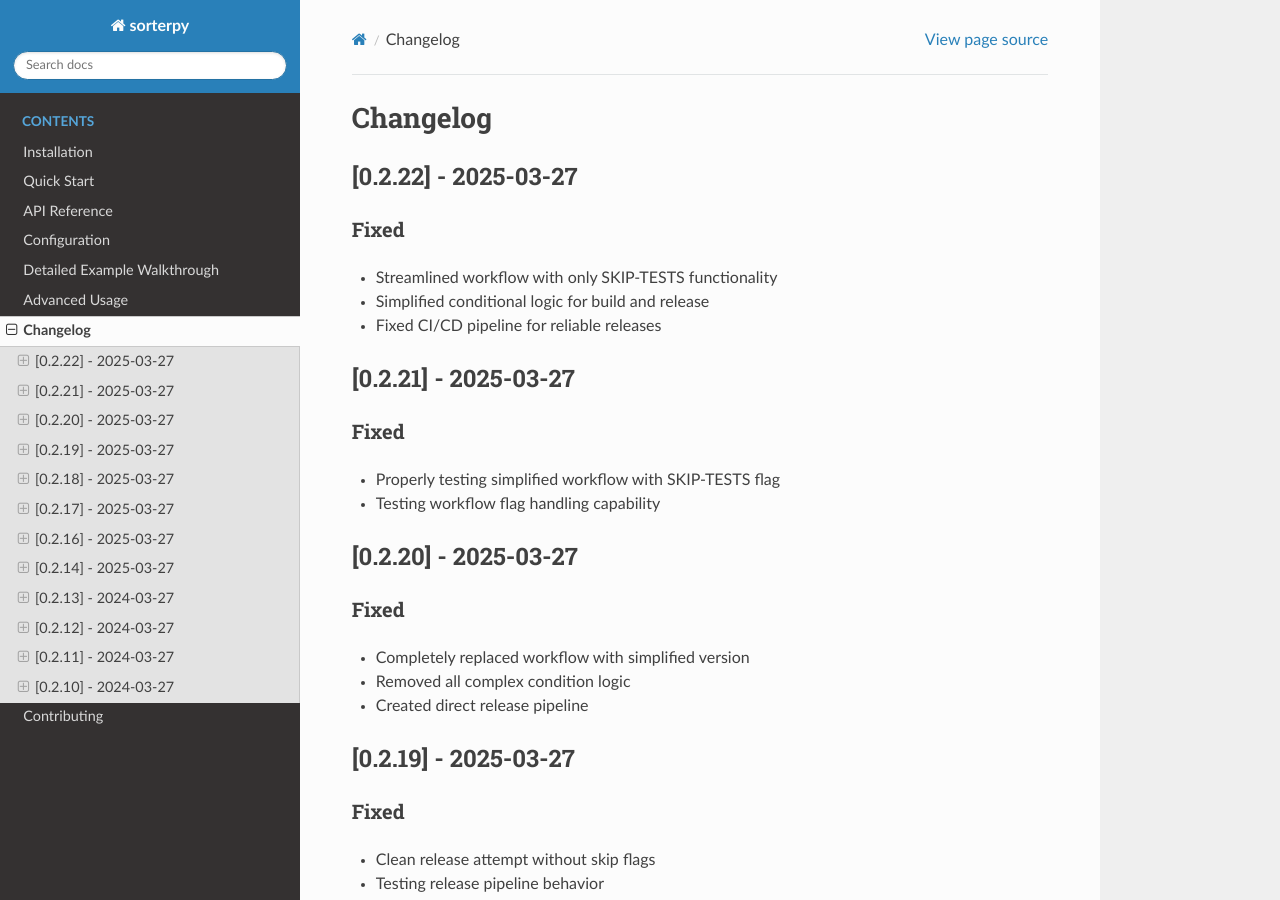
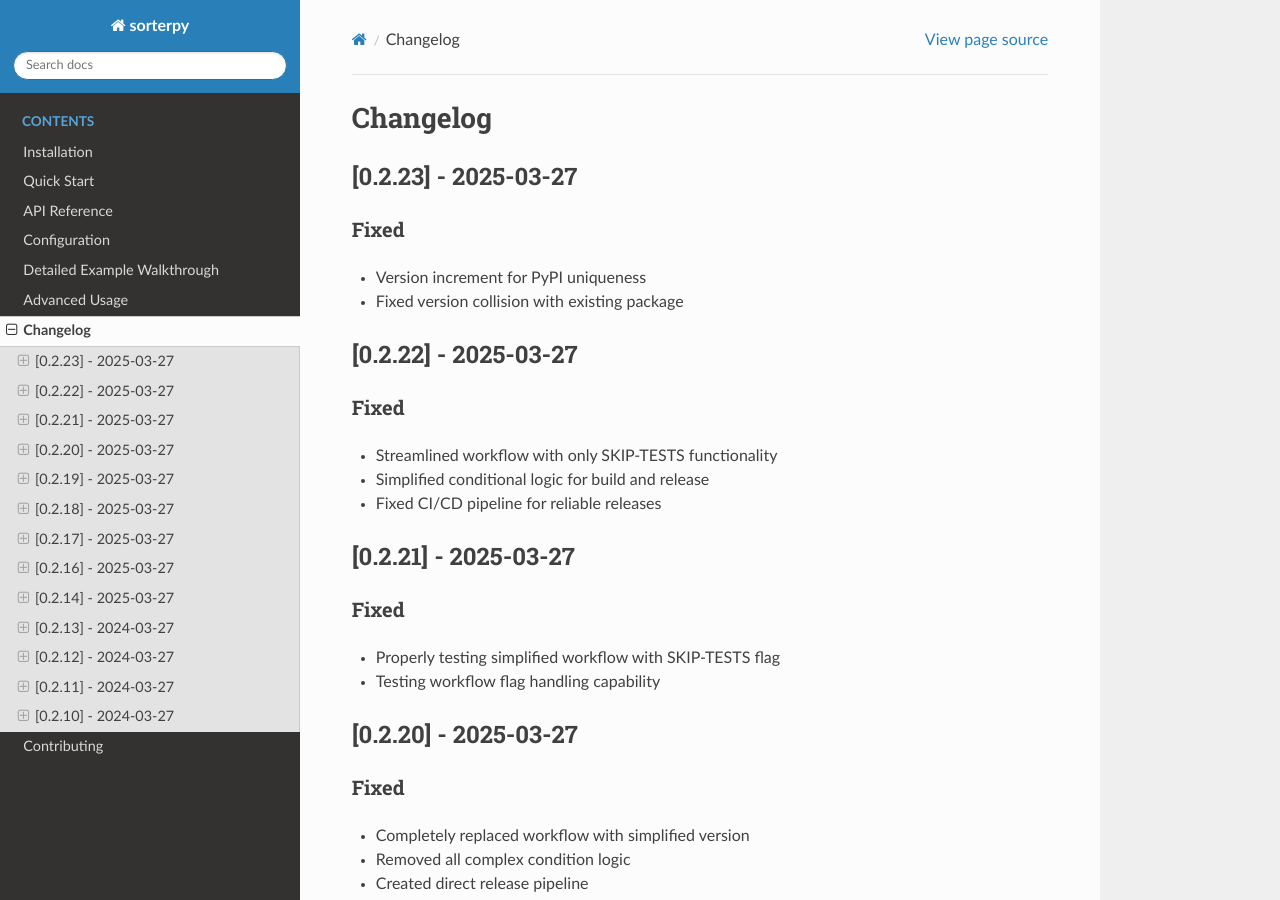
Before and after one commit to sorterisntonline/sorterpy, a Sphinx documentation site: the page built from docs/changelog.md, in a window 1280 px wide and 900 px high. Built offline with Sphinx 7.4.7 and the Read the Docs theme 3.1.0, drawn with Linux system fonts in a browser that asks for light colours.

Commit message:
fix: version increment for PyPI [SKIP-TESTS]

```diff
--- a/docs/changelog.md
+++ b/docs/changelog.md
@@ -1,4 +1,10 @@
 # Changelog
+
+## [0.2.23] - 2025-03-27
+
+### Fixed
+- Version increment for PyPI uniqueness
+- Fixed version collision with existing package
 
 ## [0.2.22] - 2025-03-27
 
--- a/pyproject.toml
+++ b/pyproject.toml
@@ -4,7 +4,7 @@
 
 [project]
 name = "sorterpy"
-version = "0.2.22"
+version = "0.2.23"
 description = "the official Python SDK for sorter.social's seamless data labeling solutions for any AI/ML workflow."
 readme = "README.md"
 authors = [
```
